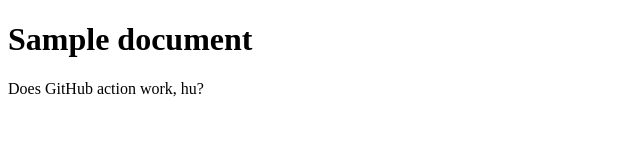
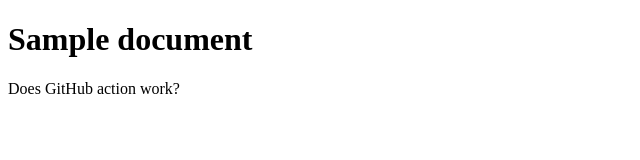
Before and after one commit to plehegar/testing, a website: page index.html in a window 1280 px wide. Shown: the full height of the page, 0-640 px from the left. Drawn offline with Linux system fonts and the light colour scheme.

Commit message:
variables

```diff
--- a/index.html
+++ b/index.html
@@ -14,7 +14,7 @@
   <body>
     <h1>Sample document</h1>
 
-    <p>Does GitHub action work, hu?</p>
+    <p>Does GitHub action work?</p>
 
   </body>
 </html>
```
Also changed, not shown: 1 other file.
